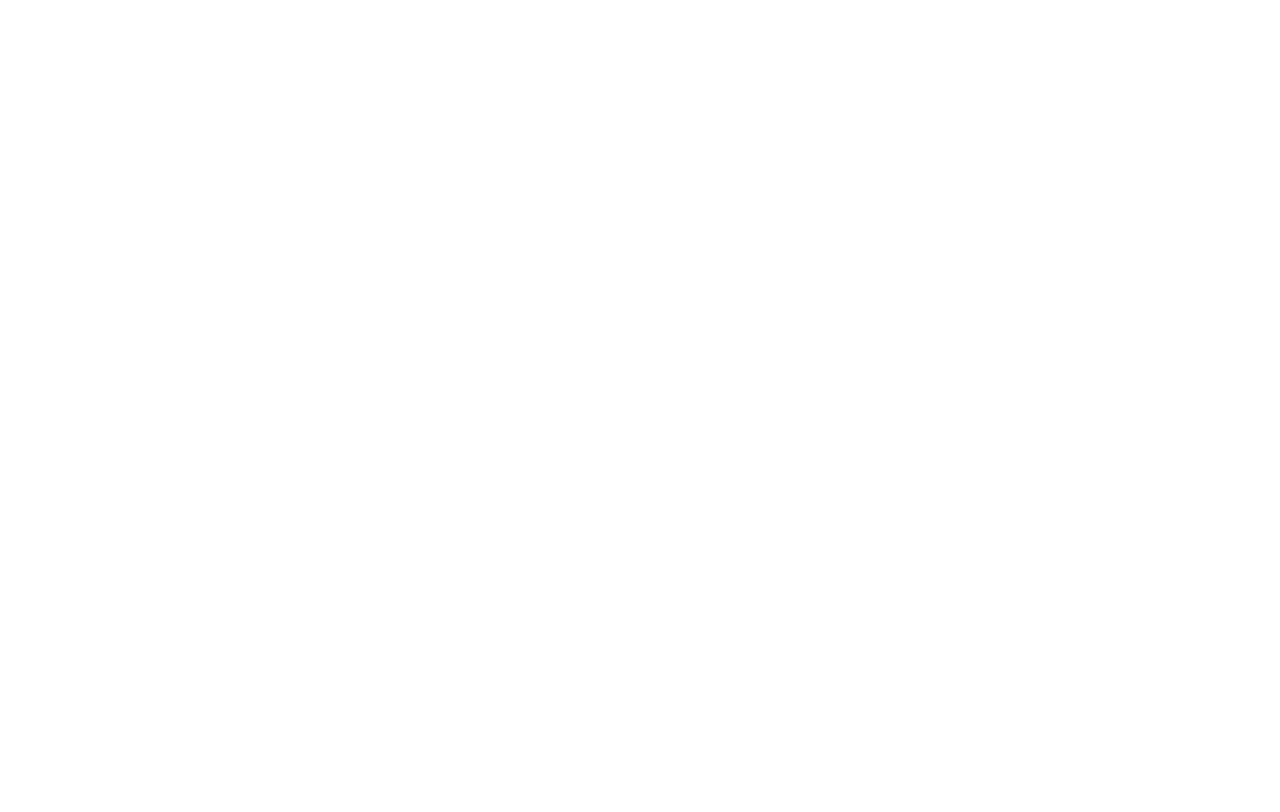
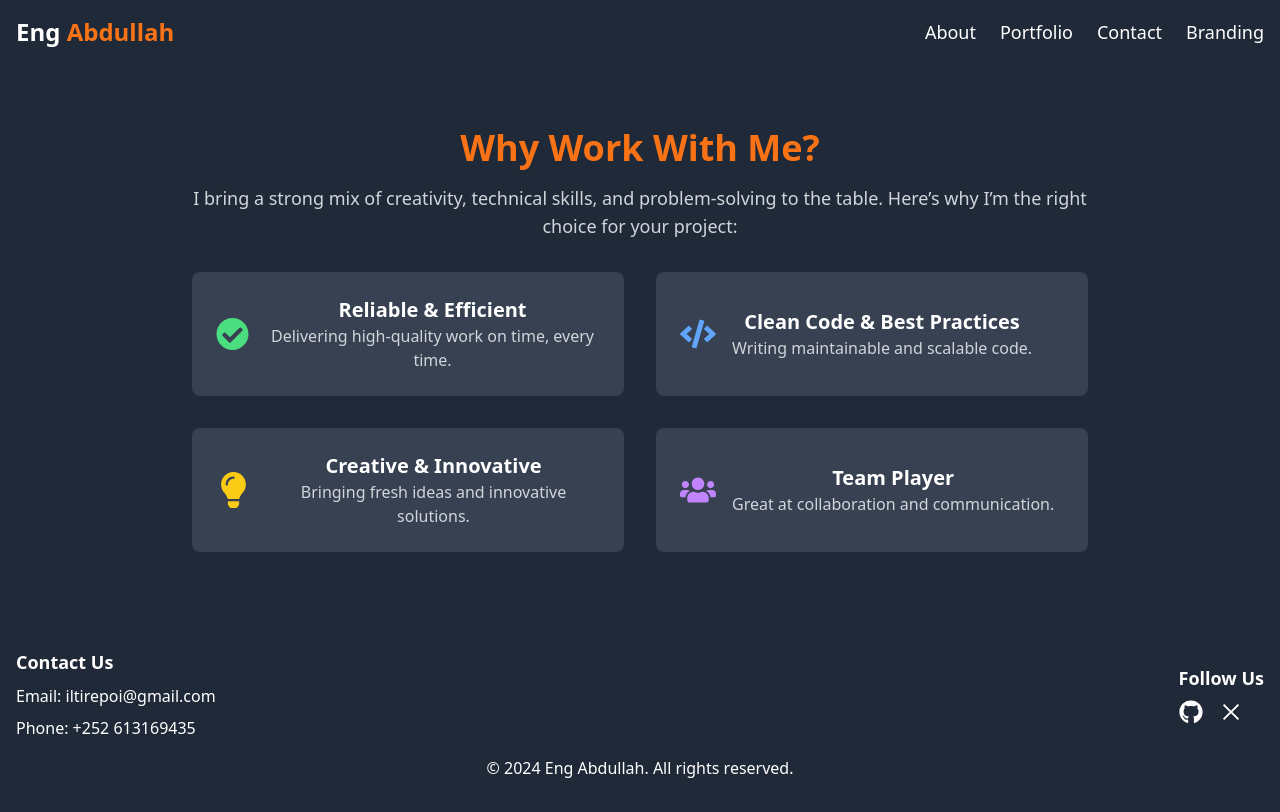
Before and after one commit to engabdullah-2024/PORTFOLIO, a React (Vite) app: page /branding in a window 1280 px wide. Before the commit this address had no page. Built offline with nearby package versions, Linux system fonts and the light colour scheme.

Commit message:
updated bug fixes

```diff
--- a/package.json
+++ b/package.json
@@ -11,7 +11,7 @@
   },
   "dependencies": {
     "emailjs-com": "^3.2.0",
-    "framer-motion": "^11.11.17",
+    "framer-motion": "^11.18.2",
     "react": "^18.3.1",
     "react-countup": "^6.5.3",
     "react-dom": "^18.3.1",
--- a/src/App.jsx
+++ b/src/App.jsx
@@ -6,6 +6,7 @@
 import Contact from "./pages/Contact"
 
 import Portfolio from "./pages/Portfolio"
+import BrandingSection from "./pages/BrandingSection"
 
 
 
@@ -14,6 +15,7 @@
         <Route path="/" element={<Portfolio />} />
         <Route path="/about" element={<About />} />
         <Route path="/contact" element={<Contact />} />
+        <Route path="/branding" element={<BrandingSection />} />
 
 
 
--- a/src/components/Header.jsx
+++ b/src/components/Header.jsx
@@ -34,6 +34,9 @@
             <Link to="/contact">
               <li className="hover:text-gray-300">Contact</li>
             </Link>
+            <Link to="/branding">
+              <li className="hover:text-gray-300">Branding</li>
+            </Link>
           </ul>
         </nav>
 
@@ -54,6 +57,9 @@
             </Link>
             <Link to="/contact" onClick={toggleMenu}>
               <li className="hover:text-gray-400">Contact</li>
+            </Link>
+            <Link to="/branding" onClick={toggleMenu}>
+              <li className="hover:text-gray-400">Branding</li>
             </Link>
           </motion.ul>
         )}
--- /dev/null
+++ b/src/pages/BrandingSection.jsx
@@ -0,0 +1,73 @@
+import React from "react";
+import { FaCheckCircle, FaCode, FaLightbulb, FaUsers } from "react-icons/fa";
+import { motion } from "framer-motion";
+import Header from "../components/Header";
+import Footer from "../components/Footer";
+const BrandingSection = () => {
+  return (
+   <div>
+<Header/>
+    <section className="bg-gray-800 text-white py-16 px-6 md:px-20">
+      <motion.div
+        initial={{ opacity: 0, y: 50 }}
+        animate={{ opacity: 1, y: 0 }}
+        transition={{ duration: 0.8 }}
+        className="max-w-4xl mx-auto text-center"
+        >
+        <h2 className="text-3xl md:text-4xl font-bold text-orange-500 mb-4">Why Work With Me?</h2>
+        <p className="text-gray-300 text-lg mb-8">
+          I bring a strong mix of creativity, technical skills, and problem-solving to the table. Here’s why I’m the right choice for your project:
+        </p>
+        <div className="grid grid-cols-1 md:grid-cols-2 gap-8">
+          <motion.div
+            whileHover={{ scale: 1.05 }}
+            className="bg-gray-700 p-6 rounded-lg flex items-center space-x-4"
+          >
+            <FaCheckCircle className="text-green-400 text-4xl" />
+            <div>
+              <h3 className="text-xl font-semibold">Reliable & Efficient</h3>
+              <p className="text-gray-300">Delivering high-quality work on time, every time.</p>
+            </div>
+          </motion.div>
+
+          <motion.div
+            whileHover={{ scale: 1.05 }}
+            className="bg-gray-700 p-6 rounded-lg flex items-center space-x-4"
+          >
+            <FaCode className="text-blue-400 text-4xl" />
+            <div>
+              <h3 className="text-xl font-semibold">Clean Code & Best Practices</h3>
+              <p className="text-gray-300">Writing maintainable and scalable code.</p>
+            </div>
+          </motion.div>
+
+          <motion.div
+            whileHover={{ scale: 1.05 }}
+            className="bg-gray-700 p-6 rounded-lg flex items-center space-x-4"
+          >
+            <FaLightbulb className="text-yellow-400 text-4xl" />
+            <div>
+              <h3 className="text-xl font-semibold">Creative & Innovative</h3>
+              <p className="text-gray-300">Bringing fresh ideas and innovative solutions.</p>
+            </div>
+          </motion.div>
+
+          <motion.div
+            whileHover={{ scale: 1.05 }}
+            className="bg-gray-700 p-6 rounded-lg flex items-center space-x-4"
+          >
+            <FaUsers className="text-purple-400 text-4xl" />
+            <div>
+              <h3 className="text-xl font-semibold">Team Player</h3>
+              <p className="text-gray-300">Great at collaboration and communication.</p>
+            </div>
+          </motion.div>
+        </div>
+      </motion.div>
+    </section>
+    <Footer/>
+          </div>
+  );
+};
+
+export default BrandingSection;
```
Also changed, not shown: 1 other file (tests, documents, lock files or other folders).
